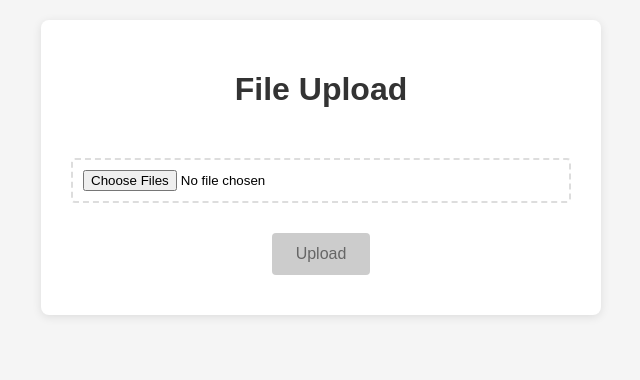
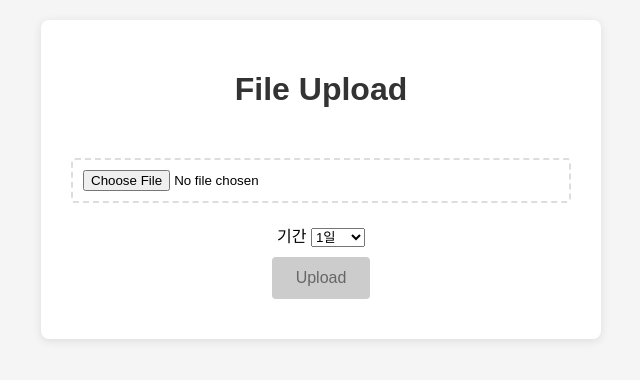
Before and after one commit to gomtangmoru/gomu-file, a Flask app: page / in a window 1280 px wide. Shown: the top 380 px of the page, without its empty margins (319-959 px from the left). Run offline with Flask 3, Linux system fonts and the light colour scheme.

Commit message:
Enhance file upload feature by adding date selection and max size validation, along with logging for debugging

```diff
--- a/app.py
+++ b/app.py
@@ -1,6 +1,10 @@
 from flask import Flask
 from blueprints.index import bp as index
 from blueprints.upload import bp as upload
+import logging
+
+logging.basicConfig(level=logging.DEBUG)
+logger = logging.getLogger(__name__)
 
 app = Flask(__name__)
 
--- a/static/js/FileUpload.js
+++ b/static/js/FileUpload.js
@@ -1,6 +1,19 @@
 document.addEventListener('DOMContentLoaded', function() { // dom이... 뭔진 모르겠지만 반드시 있어야 작동을 한다고 함
     const fileInput = document.getElementById('fileInput');
     const button = document.getElementById('uploadButton');
+    const date = document.getElementById('date');
+    const MAX_SIZE = function(){
+        const maxSize = fetch('/max-size')
+        .then(response => response.json())
+        .then(data => {
+            return data.max_size;
+        })
+        .catch(error => {
+            console.error('Error:', error);
+            return 1;
+        });
+        return maxSize;
+    }
 
     function isFileSelected() {
         if (fileInput.files.length > 0) {
@@ -16,12 +29,19 @@ document.addEventListener('DOMContentLoaded', function() { // dom이... 뭔진
 
     window.uploadFiles = function() {
         if (fileInput.files.length === 0) {
-            alert('경고 : 파일이 선택되지 않았습니다.');
+            alert('오류 : 파일이 선택되지 않았습니다.');
             return;
         }
+        if (fileInput.files[0].size > MAX_SIZE) {
+            alert('오류 : 파일 크기가 너무 큽니다.');
+            return;
+        }
+        const dateValue = date.value;
+        const formData = new FormData();
+        console.log(dateValue);
 
-        const formData = new FormData();
         formData.append('file', fileInput.files[0]);
+        formData.append('date', dateValue);
 
         fetch('/upload', { // formData를 body에 담아 /upload에 전달
             method: 'POST',
--- a/templates/index.html
+++ b/templates/index.html
@@ -10,7 +10,18 @@
 <body>
     <div class="container">
         <h1>File Upload</h1>
-        <input type="file" id="fileInput" multiple>
+        <div class="upload-container">
+            <input type="file" id="fileInput">
+            <div class="date-container">
+                <label for="date">기간</label>
+                <select id="date">
+                    <option value="1h">1시간</option>
+                    <option value="1d" selected>1일</option>
+                    <option value="3d">3일</option>
+                    <option value="7d">7일</option>
+                </select>
+            </div>
+        </div>
         <button id="uploadButton" class="disabled" onclick="uploadFiles()">Upload</button>
         <div id="status"></div>
     </div>
```
Also changed, not shown: blueprints/upload.py (+17 -0 lines).
